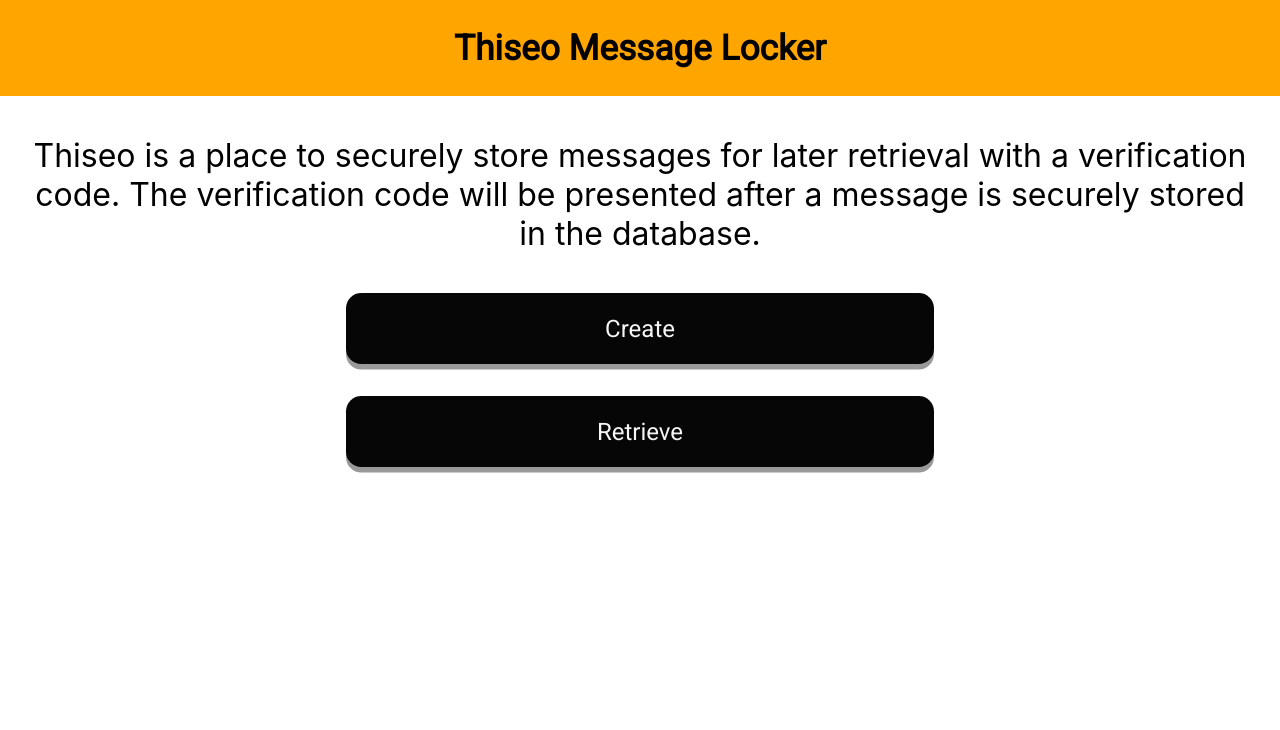
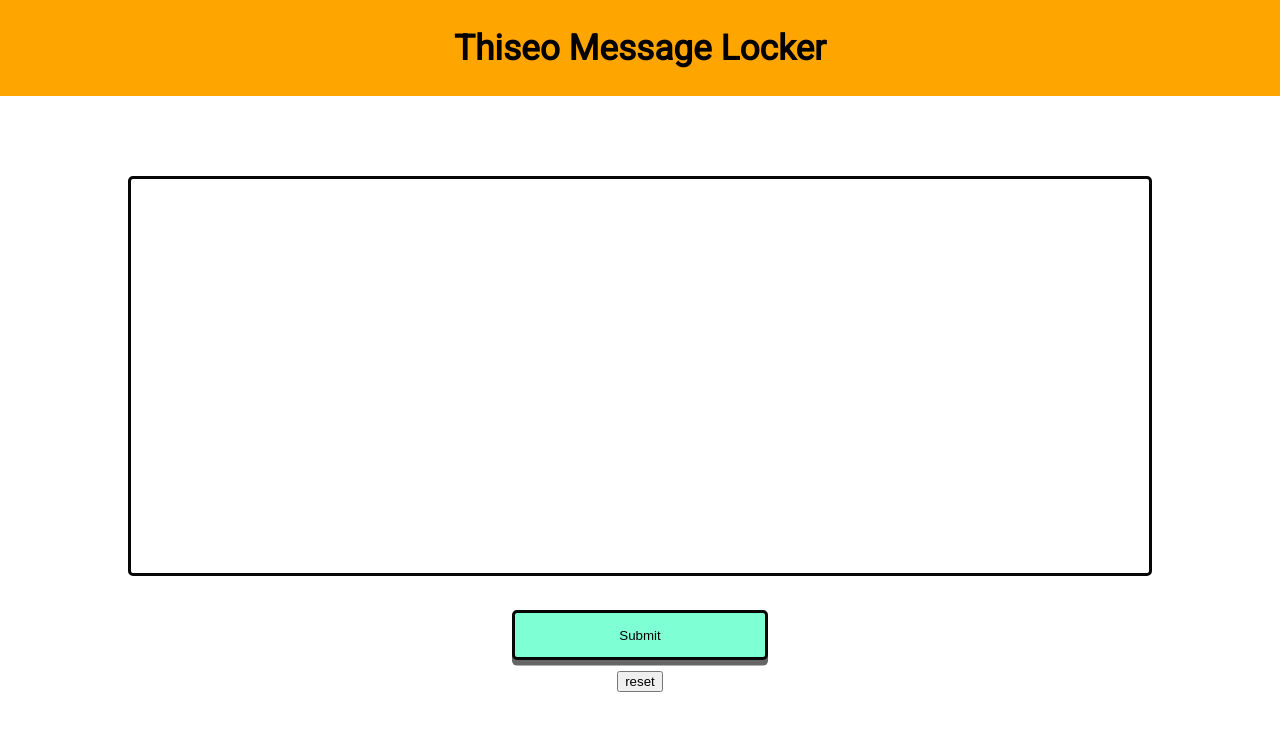
Before and after one commit to PxPerfectMike/thiseo-message, a React (Create React App) app: page / in a window 1280 px wide. Shown: the top 730 px of the page. Built offline with nearby package versions, Linux system fonts and the light colour scheme.

Commit message:
add message form and some style

```diff
--- a/src/App.css
+++ b/src/App.css
@@ -12,6 +12,37 @@ body {
 
 .App-link {
 	color: #61dafb;
+}
+
+.mainTextInput {
+	display: flex;
+	flex-direction: column;
+	margin: 10vh auto 3vh auto;
+	resize: none;
+	width: 80vw;
+	height: 50vh;
+	border: 3px solid #070606;
+	border-radius: 5px;
+	font-size: 3em;
+}
+
+textarea::-webkit-scrollbar {
+	width: 2px;
+}
+
+.textSubmitButton {
+	margin: 10px auto;
+	width: 20vw;
+	height: 50px;
+	border: 3px solid #070606;
+	border-radius: 5px;
+	background-color: aquamarine;
+	box-shadow: 0 0.7vh #666;
+}
+.textSubmitButton:active {
+	background-color: #198a79;
+	box-shadow: 0 0.2vh #666;
+	transform: translateY(0.5vh);
 }
 
 @keyframes App-logo-spin {
@@ -63,7 +94,7 @@ body {
 .wideButton:active {
 	background-color: #070606;
 	box-shadow: 0 0.2vh #666;
-	transform: translateY(0.3vh);
+	transform: translateY(0.7vh);
 }
 
 .buttonGroup {
--- a/src/App.js
+++ b/src/App.js
@@ -5,7 +5,7 @@ import React, { useState } from 'react';
 import CreatePage from './components/CreatePage';
 
 function App() {
-	const [page, setPage] = useState(0);
+	const [page, setPage] = useState(1);
 	const callThisFromChildComponent = (value) => {
 		setPage(value);
 		console.log('the value is ' + value, 'the page is ' + page);
--- a/src/components/CreatePage.jsx
+++ b/src/components/CreatePage.jsx
@@ -1,8 +1,11 @@
 import React from 'react';
+import MsgForm from './MsgForm';
 function CreatePage({ callback }) {
 	const data0 = 0;
+
 	return (
 		<>
+			<MsgForm />
 			<button
 				onClick={() => {
 					callback(data0);
--- /dev/null
+++ b/src/components/MsgForm.jsx
@@ -0,0 +1,34 @@
+import React from 'react';
+
+export default class MsgForm extends React.Component {
+	constructor(props) {
+		super(props);
+		this.state = { value: '' };
+
+		this.handleChange = this.handleChange.bind(this);
+		this.handleSubmit = this.handleSubmit.bind(this);
+	}
+
+	handleChange(event) {
+		this.setState({ value: event.target.value });
+	}
+
+	handleSubmit(event) {
+		console.log('A name was submitted: ' + this.state.value);
+		event.preventDefault();
+	}
+
+	render() {
+		return (
+			<form onSubmit={this.handleSubmit}>
+				<textarea
+					className='mainTextInput'
+					type='text'
+					value={this.state.value}
+					onChange={this.handleChange}
+				/>
+				<input className='textSubmitButton' type='submit' value='Submit' />
+			</form>
+		);
+	}
+}
```
